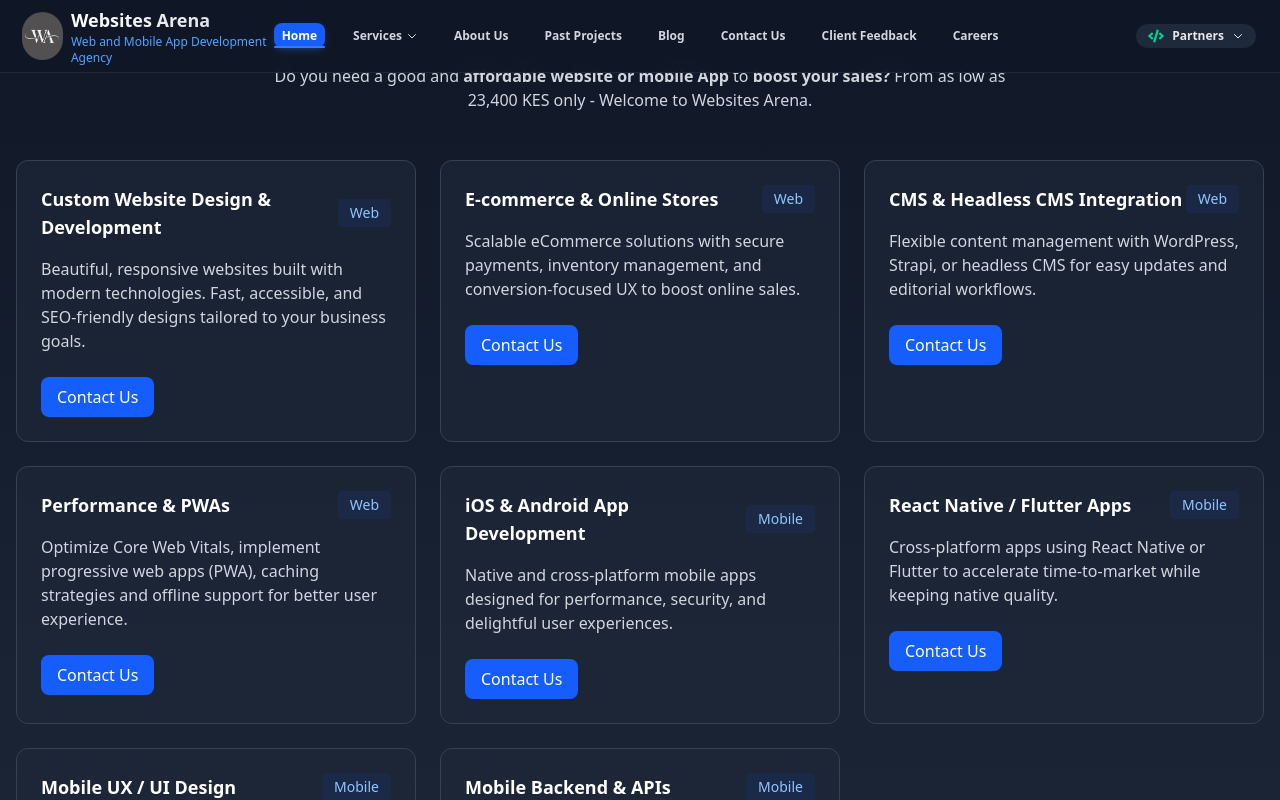
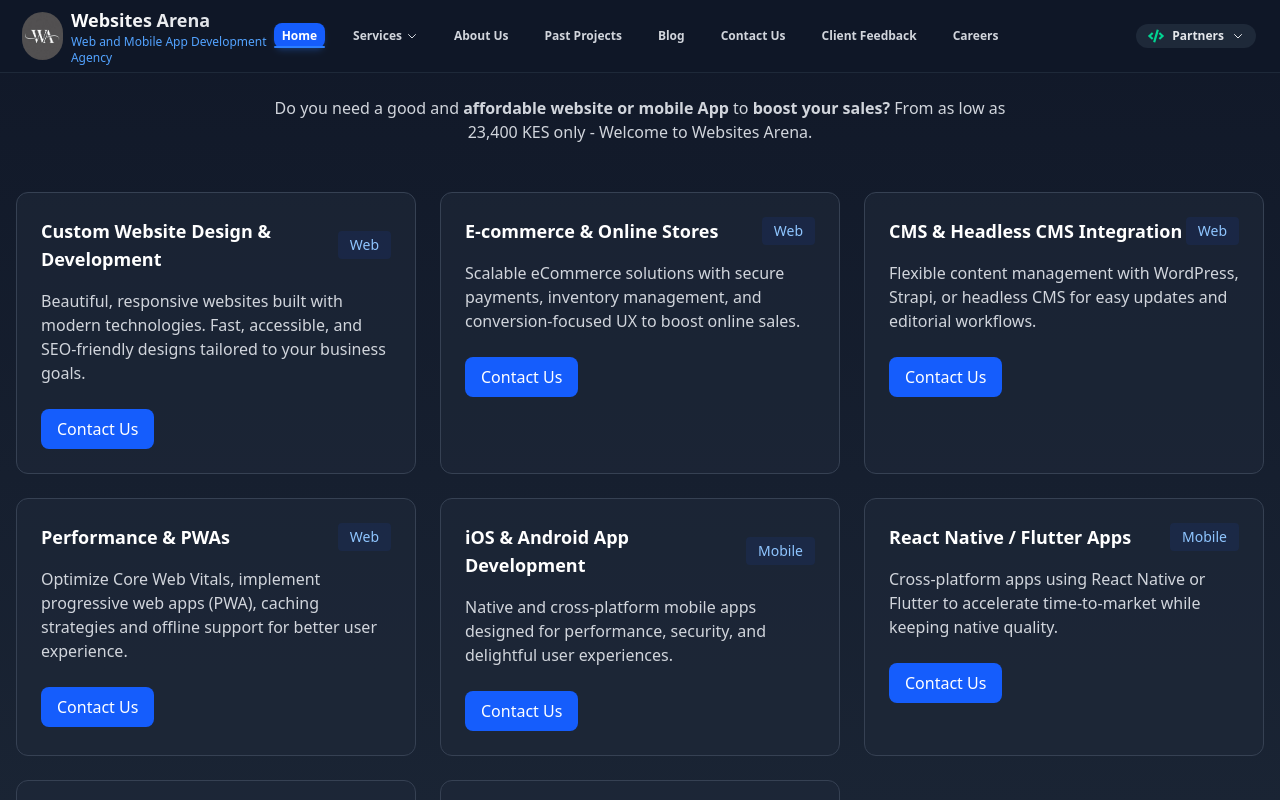
Before and after one commit to Thomas-Mwanzia/websitesarena-next, a Next.js app in the folder websitesarena/frontend-next/: page / in a window 1280 px wide. Shown: the top 800 px of the page. Built offline with nearby package versions, Linux system fonts and the light colour scheme.

Commit message:
added a blog

```diff
--- a/websitesarena/frontend-next/src/app/blog/data.js
+++ b/websitesarena/frontend-next/src/app/blog/data.js
@@ -1,5 +1,5 @@
 export const blogAwareness = {
-  title: "Why We Charge What We Charge — Our Promise of Value and Transparency",
+  title: "",
   intro: `
 At Websites Arena, we believe in honesty, creativity, and real results.
 We're not just selling websites — we're helping you build an online presence that actually grows your audience, attracts leads, and builds your brand.
--- a/websitesarena/frontend-next/src/app/page.jsx
+++ b/websitesarena/frontend-next/src/app/page.jsx
@@ -59,7 +59,7 @@
 
 export default function Home() {
   return (
-    <main className="min-h-screen bg-gradient-to-b from-gray-900 to-gray-800 py-12 px-4">
+    <main className="min-h-screen bg-gradient-to-b from-gray-900 to-gray-800 pt-20 pb-12 px-4">
       <section className="max-w-6xl mx-auto text-center mb-12">
         <motion.h1
           initial={{ opacity: 0, y: -10 }}
```
